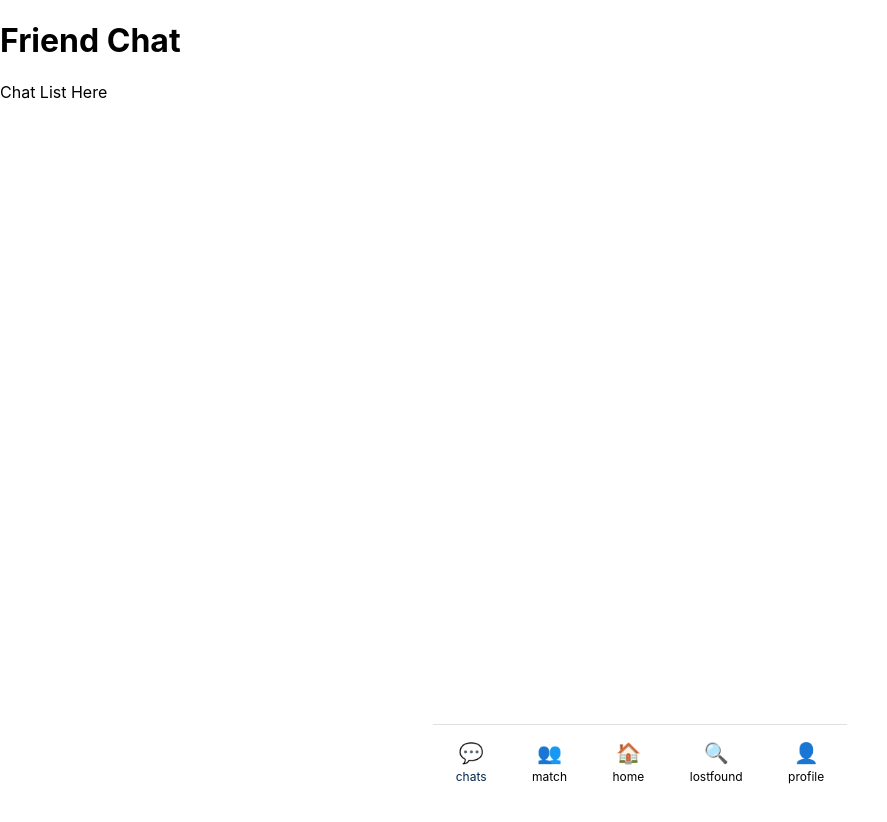
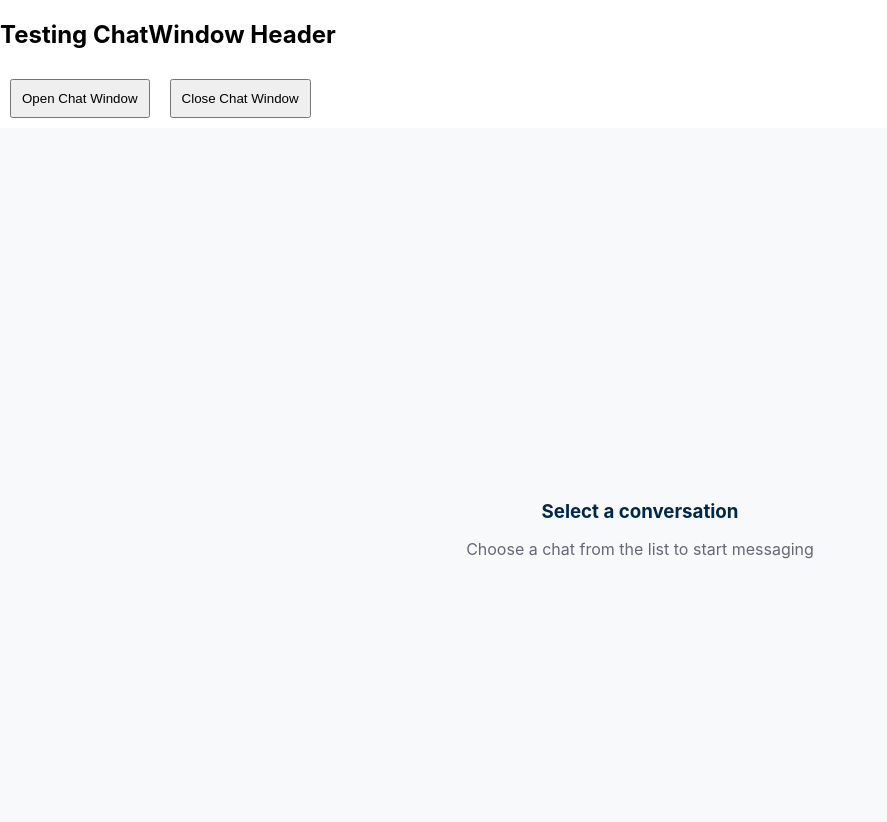
Before and after one commit to phiona-dev/Friend-Chat-App, a React (Create React App) app in the folder frontend/: page / in a window 1280 px wide. Shown: the top 822 px of the page, without its empty margins (0-887 px from the left). Before the commit the page ends 800 px from the top, so only its background shows below. Built offline with nearby package versions, Linux system fonts and the light colour scheme.

Commit message:
testing chatwindow heading

```diff
--- a/frontend/src/App.js
+++ b/frontend/src/App.js
@@ -1,46 +1,51 @@
 import React, { useState } from 'react';
-import './App.css';
+import Message from './components/chat/message/Message';
+import ChatWindow from './components/chat/chat-window/ChatWindow';
 
-const MobileAppDemo = () => {
-  const [activeTab, setActiveTab] = useState('chats');
+const App = () => {
+
+  const [currentChat, setCurrentChat] = useState(null)
+
+  //mock data for testing
+  const mockCurrentUser = {
+    userId: "user1",
+    pseudonym: "You",
+    isOnline: true
+  }
+
+  const mockChat = {
+    chatId: "chat1",
+    participants: [
+      { userId: "user1", pseudonym: "You", isOnline: true},
+      { userId: "user2", pseudonym: "Chatterbox", isOnline: true},
+    ],
+    messages: []
+  }
 
   return (
-    <div className="mobile-app">
-      {/* Header */}
-      <div className="mobile-header">
-        <h1>Friend Chat</h1>
-      </div>
+    <div className="App">
+    <h2>Testing ChatWindow Header</h2>
+    <button
+      onClick={() => setCurrentChat(mockChat)}
+      style={{padding: "10px", margin: "10px"}}
+    >
+    Open Chat Window
+    </button>
 
-      {/* Content Area */}
-      <div className="mobile-content">
-        {activeTab === 'chats' && <div>Chat List Here</div>}
-        {activeTab === 'match' && <div>Matching Interface</div>}
-        {activeTab === 'home' && <div>Home Feed</div>}
-        {activeTab === 'lostfound' && <div>Lost & Found</div>}
-        {activeTab === 'profile' && <div>Profile Page</div>}
-      </div>
+    <button
+      onClick={() => setCurrentChat(null)}
+      style={{padding: "10px", margin: "10px"}}
+    >
+      Close Chat Window
+    </button>
 
-      {/* Bottom Navigation - JUST LIKE MOBILE APP */}
-      <div className="bottom-nav">
-        {['chats', 'match', 'home', 'lostfound', 'profile'].map(tab => (
-          <div
-            key={tab}
-            className={`nav-item ${activeTab === tab ? 'active' : ''}`}
-            onClick={() => setActiveTab(tab)}
-          >
-            <span className="nav-icon">
-              {tab === 'chats' && '💬'}
-              {tab === 'match' && '👥'}
-              {tab === 'home' && '🏠'}
-              {tab === 'lostfound' && '🔍'}
-              {tab === 'profile' && '👤'}
-            </span>
-            <span className="nav-label">{tab}</span>
-          </div>
-        ))}
-      </div>
+      <ChatWindow
+        currentChat={currentChat}
+        currentUser={mockCurrentUser}
+        onBack={() => setCurrentChat(null)}
+      />
     </div>
-  );
-};
+  )
+}
 
-export default MobileAppDemo;
+export default App
--- /dev/null
+++ b/frontend/src/components/chat/chat-window/ChatWindow.css
@@ -0,0 +1,89 @@
+.chat-window {
+    height: 100vh;
+    display: flex;
+    flex-direction: column;
+    background-color: white;
+}
+
+.no-chat-selected {
+    display: flex;
+    align-items: center;
+    justify-content: center;
+    background-color: #f8f9fa;
+}
+
+.no-chat-message {
+    text-align: center;
+    color: #667
+}
+
+.no-chat-message h3 {
+    margin-bottom: 8px;
+    color: #00274C
+}
+
+/*chat header*/
+.chat-header {
+    display: flex;
+    align-items: center;
+    padding: 16px;
+    background-color: white;
+    border-bottom: 1px solid #e0e0e0;
+}
+
+.back-button {
+    background: none;
+    border: none;
+    font-size: 20px;
+    cursor: pointer;
+    padding: 8px;
+    margin-right: 12px;
+    color: #00274C
+}
+
+.chat-partner-info {
+    display: flex;
+    align-items: center;
+    flex: 1;
+}
+
+.partner-avatar {
+    width: 40px;
+    height: 40px;
+    border-radius: 50%;
+    background-color: #FFD700;
+    display: flex;
+    align-items: center;
+    justify-content: center;
+    font-weight: bold;
+    color: #00274C;
+    margin-right: 12px;
+    position: relative;
+}
+
+.online-dot {
+    position: absolute;
+    bottom: -2px;
+    right: -2px;
+    height: 12px;
+    width: 12px;
+    border-radius: 50%;
+    background-color: #4CAF50;
+    border: 2px solid white
+}
+
+.partner-details h3 {
+    margin: 0;
+    font-size: 16px;
+    color: #00274C;
+}
+
+.partner-status {
+    font-size: 12px;
+    color: #667;
+}
+
+.messages-container {
+    flex: 1;
+    background-color: #f8f9fa;
+}
--- /dev/null
+++ b/frontend/src/components/chat/chat-window/ChatWindow.js
@@ -0,0 +1,55 @@
+//Individual chat interface
+import React from 'react';
+import "./ChatWindow.css";
+
+const ChatWindow = ({ currentChat, currentUser, onBack }) => {
+  //if no chat is selected, show a placeholder
+  if (!currentChat) {
+    return (
+      <div className="chat-window no-chat-selected">
+        <div className="no-chat-message">
+          <h3>Select a conversation</h3>
+          <p>Choose a chat from the list to start messaging</p>
+        </div>
+      </div>
+    )
+  }
+
+  //Find the other user in the chat (not the current user)
+  const otherUser = currentChat.participants.find(
+    participant => participant.userId !== currentUser.userId
+  )
+
+  return (
+    <div className="chat-window">
+      {/*Chat header */}
+      <div className="chat-header">
+        <button className="back-button" onClick={onBack}>
+        ←
+        </button>
+        <div className="chat-partner-info">
+          <div className="partner-avatar">
+            {otherUser.pseudonym.charAt(0).toUpperCase()}
+            {otherUser.isOnline && <div className="online-dot"></div>}
+          </div>
+          <div className="partner-details">
+            <h3>{otherUser.pseudonym}</h3>
+            <span className="partner-status">
+              {otherUser.isOnline ? "Online" : "Offline"}
+            </span>
+          </div>
+        </div>
+      </div>
+
+      {/*messages and input added later */}
+      <div className="messages-container">
+        <p style={{padding: "20px", textAlign: "center", color: "#666"}}>
+          Messages will appear here
+        </p>
+      </div>
+    </div>
+  )
+
+}
+
+export default ChatWindow
```
Also changed, not shown: frontend/src/components/chat/ChatWindow.js (deleted, +0 -10 lines).
